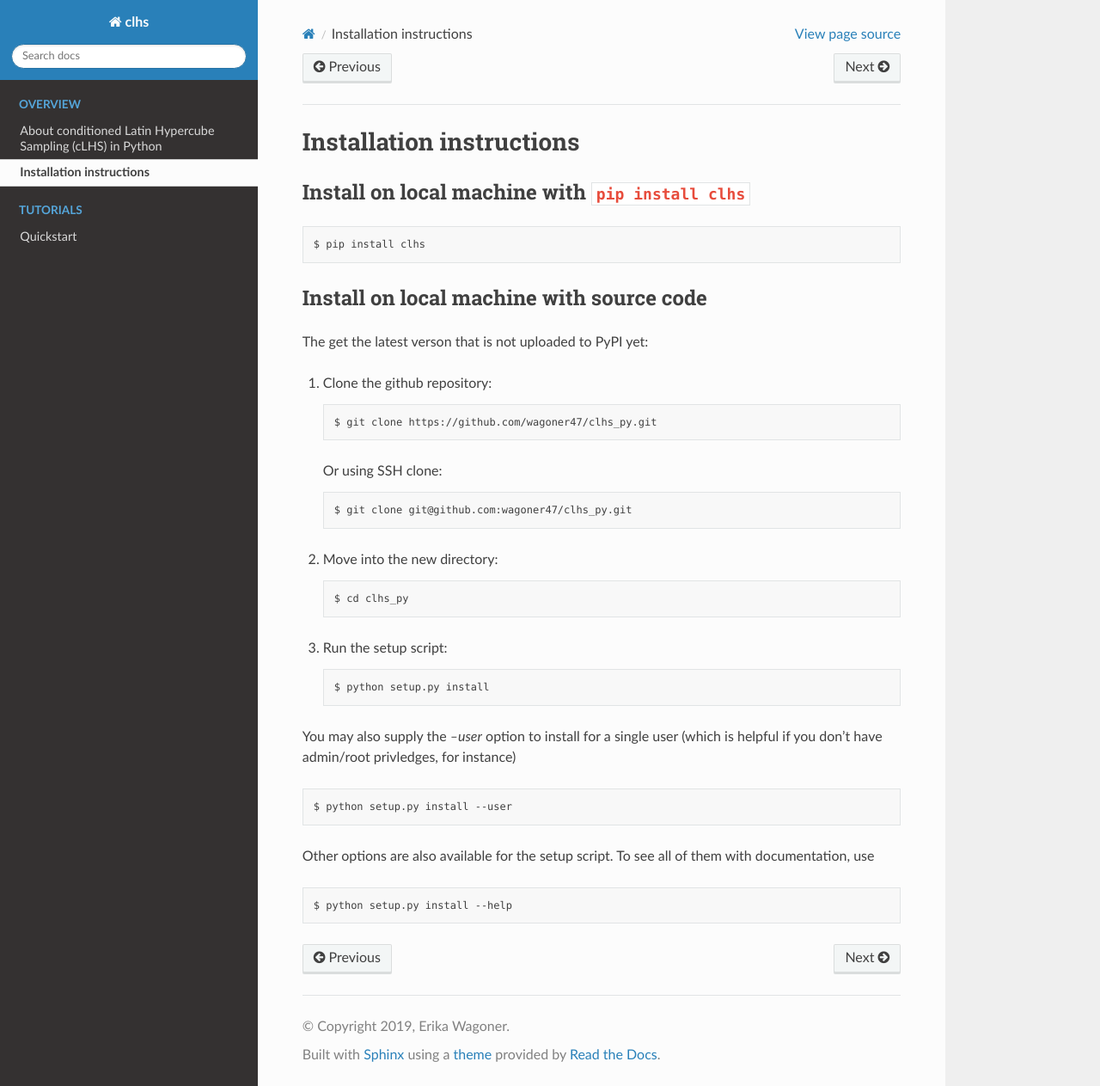
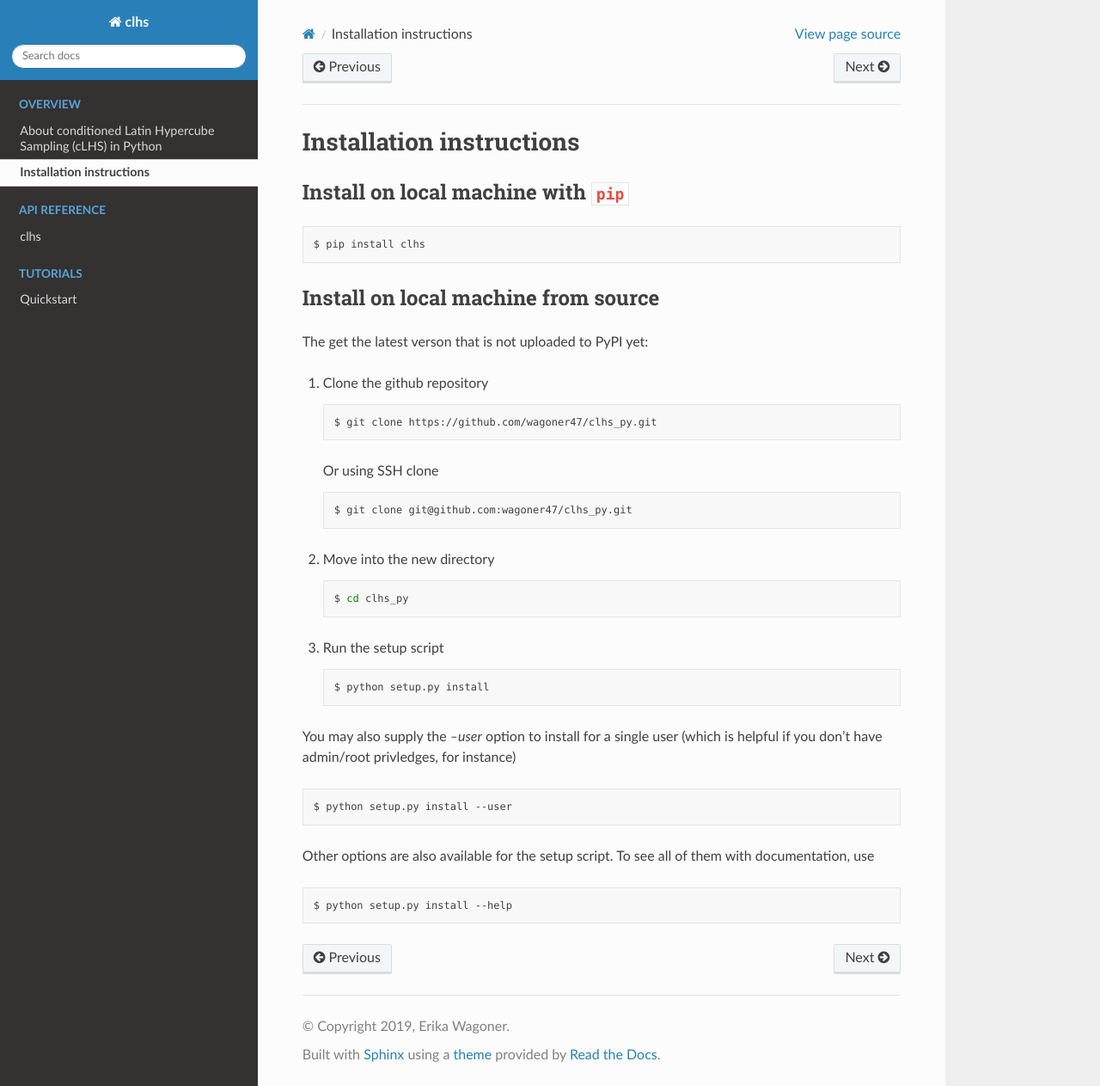
Before and after one commit to wagoner47/clhs_py, a Sphinx documentation site: the page built from docs/installation.rst, in a window 1280 px wide and 1263 px high. Shown: the whole window at 86% size. Built offline with Sphinx 7.4.7 and the Read the Docs theme 2.0.0, drawn with Linux system fonts in a browser that asks for light colours.

```diff
--- /dev/null
+++ b/docs/api/clhs.categorical_objective_func.rst
@@ -0,0 +1,6 @@
+clhs.categorical\_objective\_func
+=================================
+
+.. currentmodule:: clhs
+
+.. autofunction:: categorical_objective_func
--- /dev/null
+++ b/docs/api/clhs.clhs.rst
@@ -0,0 +1,6 @@
+clhs.clhs
+=========
+
+.. currentmodule:: clhs
+
+.. autofunction:: clhs
--- /dev/null
+++ b/docs/api/clhs.clhs_objective_func.rst
@@ -0,0 +1,6 @@
+clhs.clhs\_objective\_func
+==========================
+
+.. currentmodule:: clhs
+
+.. autofunction:: clhs_objective_func
--- /dev/null
+++ b/docs/api/clhs.continuous_objective_func.rst
@@ -0,0 +1,6 @@
+clhs.continuous\_objective\_func
+================================
+
+.. currentmodule:: clhs
+
+.. autofunction:: continuous_objective_func
--- /dev/null
+++ b/docs/api/clhs.correlation_objective_func.rst
@@ -0,0 +1,6 @@
+clhs.correlation\_objective\_func
+=================================
+
+.. currentmodule:: clhs
+
+.. autofunction:: correlation_objective_func
--- /dev/null
+++ b/docs/api/clhs.counts_matrix.rst
@@ -0,0 +1,6 @@
+clhs.counts\_matrix
+===================
+
+.. currentmodule:: clhs
+
+.. autofunction:: counts_matrix
--- /dev/null
+++ b/docs/api/clhs.get_correlation_matrix.rst
@@ -0,0 +1,6 @@
+clhs.get\_correlation\_matrix
+=============================
+
+.. currentmodule:: clhs
+
+.. autofunction:: get_correlation_matrix
--- /dev/null
+++ b/docs/api/clhs.get_random_samples.rst
@@ -0,0 +1,6 @@
+clhs.get\_random\_samples
+=========================
+
+.. currentmodule:: clhs
+
+.. autofunction:: get_random_samples
--- /dev/null
+++ b/docs/api/clhs.get_strata.rst
@@ -0,0 +1,6 @@
+clhs.get\_strata
+================
+
+.. currentmodule:: clhs
+
+.. autofunction:: get_strata
--- /dev/null
+++ b/docs/api/clhs.resample.rst
@@ -0,0 +1,6 @@
+clhs.resample
+=============
+
+.. currentmodule:: clhs
+
+.. autofunction:: resample
--- /dev/null
+++ b/docs/api/clhs.resample_random.rst
@@ -0,0 +1,6 @@
+clhs.resample\_random
+=====================
+
+.. currentmodule:: clhs
+
+.. autofunction:: resample_random
--- /dev/null
+++ b/docs/api/clhs.resample_worst.rst
@@ -0,0 +1,6 @@
+clhs.resample\_worst
+====================
+
+.. currentmodule:: clhs
+
+.. autofunction:: resample_worst
--- a/docs/conf.py
+++ b/docs/conf.py
@@ -44,7 +44,9 @@ extensions = [
     'nbsphinx',
     'sphinx.ext.autodoc',
     'sphinx.ext.mathjax',
-    'sphinx.ext.autosummary'
+    'sphinx.ext.autosummary',
+    'sphinx.ext.napoleon',
+    'numpydoc'
 ]
 
 # Add any paths that contain templates here, relative to this directory.
@@ -83,6 +85,9 @@ html_theme_options = {
 html_static_path = ['_static']
 
 # -- Autodoc options ---------------------------------------------------------
-autodoc_default_flags = ['show-inheritance']
-autodoc_member_order = 'bysource'
-autosummary_generate = False
+autodoc_default_options = {
+    'show-inheritance': True
+}
+
+# -- Napoleon options --------------------------------------------------------
+#napoleon_use_admonition_for_references = False
--- a/docs/docs_require.txt
+++ b/docs/docs_require.txt
@@ -1,4 +1,3 @@
 nbsphinx
-numpydoc
 ipython
 sphinx_rtd_theme
--- a/docs/index.rst
+++ b/docs/index.rst
@@ -4,7 +4,7 @@
    contain the root `toctree` directive.
 
 cLHS: Conditioned Latin Hypercube Sampling
-================================
+==========================================
 
 .. toctree::
    :maxdepth: 2
@@ -12,6 +12,12 @@ cLHS: Conditioned Latin Hypercube Sampling
 
    about_clhs
    installation
+
+.. toctree::
+   :maxdepth: 1
+   :caption: API Reference
+
+   clhs
 
 .. toctree::
    :maxdepth: 2
--- a/docs/installation.rst
+++ b/docs/installation.rst
@@ -2,42 +2,50 @@ Installation instructions
 ===============================================================================
 
 
-Install on local machine with ``pip install clhs``
---------------------------------------------------
+Install on local machine with ``pip``
+-------------------------------------
 
 .. code-block:: bash
 
     $ pip install clhs
 
 
-Install on local machine with source code
------------------------------------------
+Install on local machine from source
+------------------------------------
 
 The get the latest verson that is not uploaded to PyPI yet:
 
-#. Clone the github repository::
+#. Clone the github repository
 
-	$ git clone https://github.com/wagoner47/clhs_py.git
+   .. code-block:: bash
+
+      $ git clone https://github.com/wagoner47/clhs_py.git
 
 
-   Or using SSH clone::
+   Or using SSH clone
 
-	$ git clone git@github.com:wagoner47/clhs_py.git
+   .. code-block:: bash
 
-#. Move into the new directory::
+      $ git clone git@github.com:wagoner47/clhs_py.git
 
-	$ cd clhs_py
+#. Move into the new directory
 
-#. Run the setup script::
+   .. code-block:: bash
 
-	$ python setup.py install
+      $ cd clhs_py
+
+#. Run the setup script
+
+   .. code-block:: bash
+
+      $ python setup.py install
 
 You may also supply the `--user` option to install for a single user (which is
 helpful if you don't have admin/root privledges, for instance)
 
 .. code-block:: bash
 
-	$ python setup.py install --user
+   $ python setup.py install --user
 
 
 Other options are also available for the setup script. To see all of them with
@@ -45,4 +53,4 @@ documentation, use
 
 .. code-block:: bash
 
-	$ python setup.py install --help
+   $ python setup.py install --help
```
Also changed, not shown: docs/about_clhs.rst (+8 -4 lines), docs/clhs.rst (added, +50 -0 lines), 1 other file.
